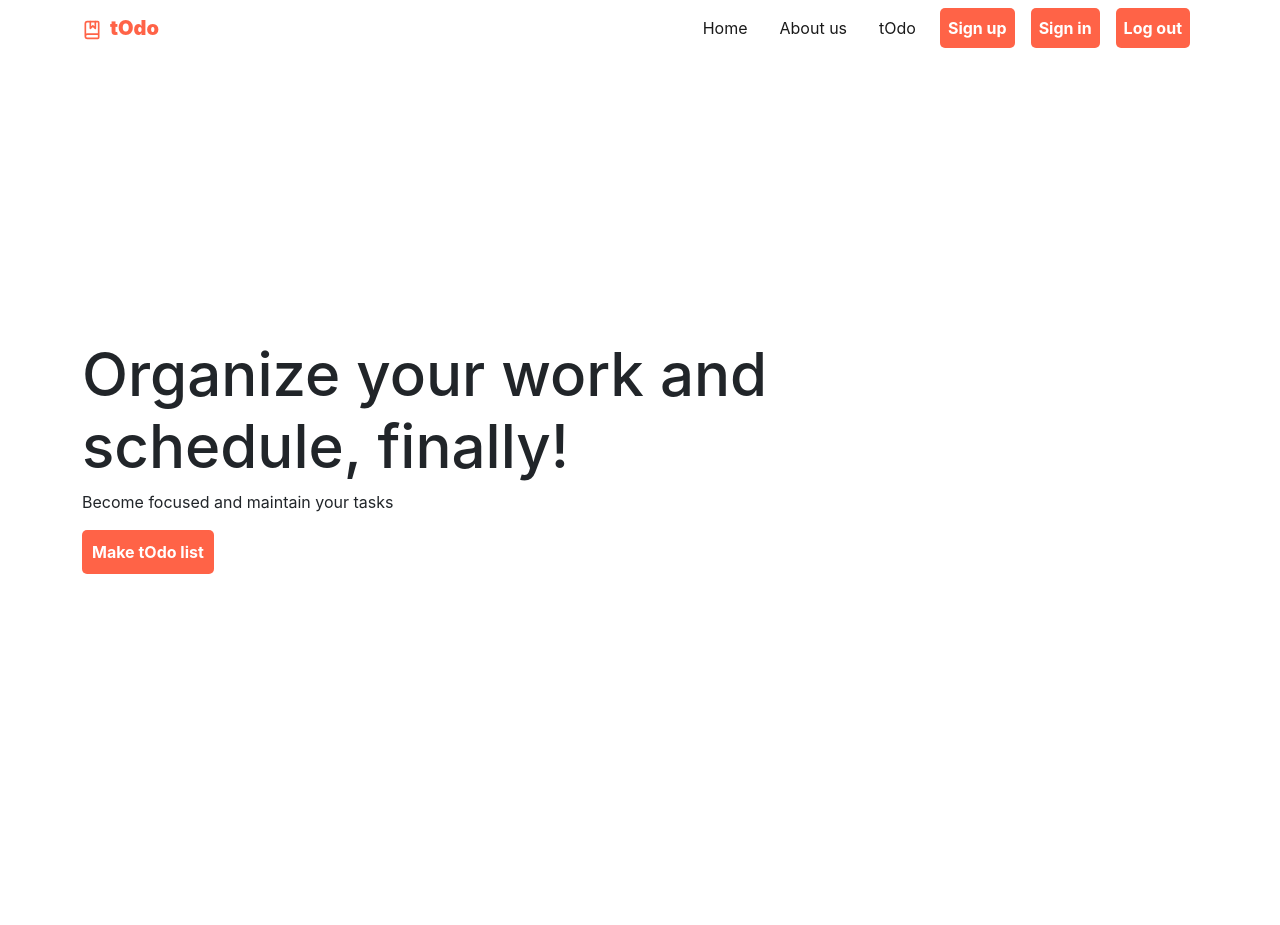
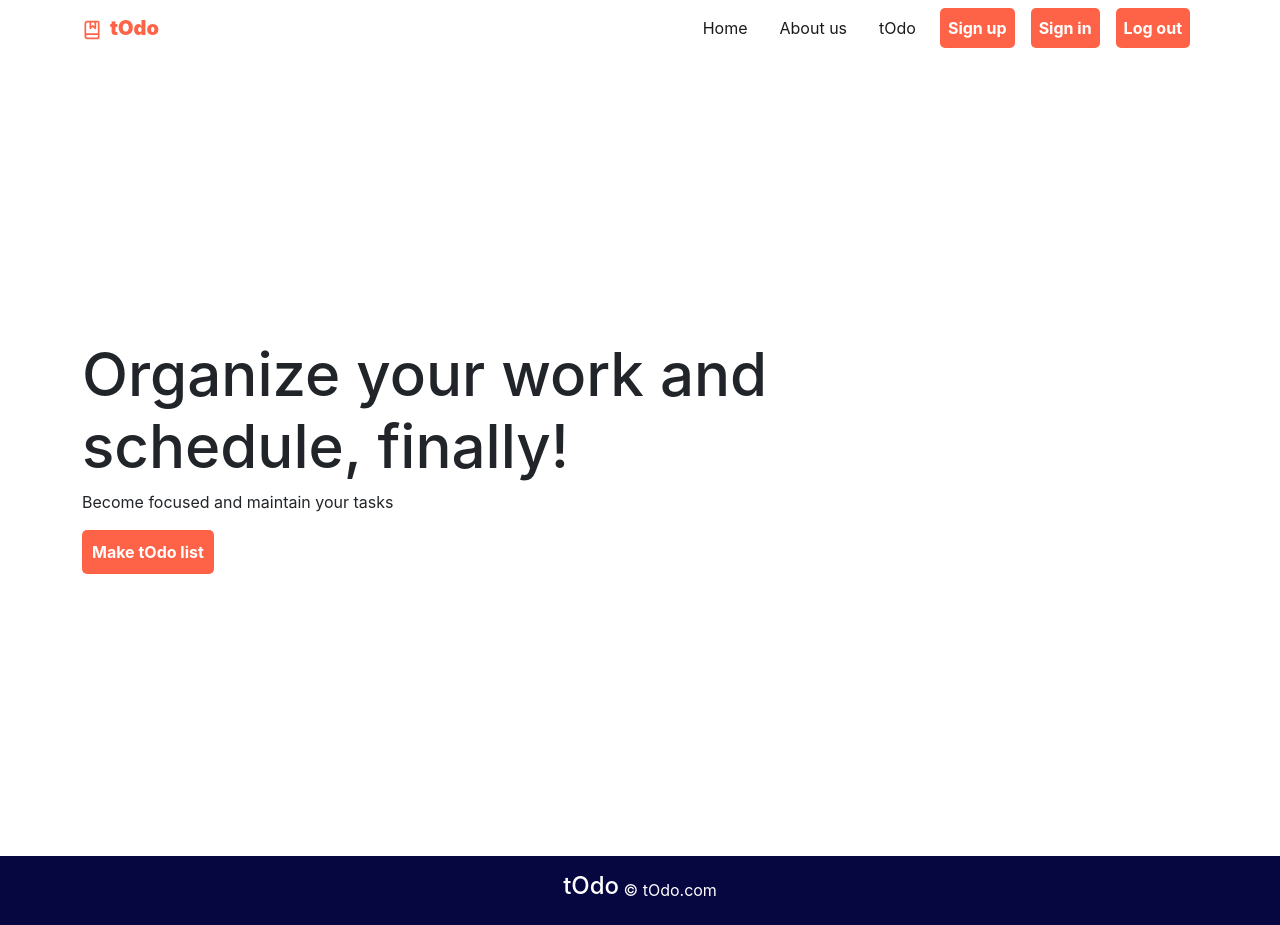
Before and after one commit to Craig-Rosario/ToDoList, a React (Create React App) app in the folder frontend/: page / in a window 1280 px wide. Before the commit the page ends 856 px from the top, so only its background shows below. Built offline with nearby package versions, Linux system fonts and the light colour scheme.

Commit message:
Made footer

```diff
--- a/frontend/src/App.js
+++ b/frontend/src/App.js
@@ -1,11 +1,13 @@
 import React from 'react'
 import Navbar from './components/navbar/Navbar.jsx'
 import Home from './components/home/Home.jsx'
+import Footer from './components/footer/Footer.jsx'
 const App = () => {
   return (
     <div>
       <Navbar/>
       <Home/>
+      <Footer/>
     </div>
   )
 }
--- /dev/null
+++ b/frontend/src/components/footer/Footer.css
@@ -0,0 +1,3 @@
+.footer{
+    background-color: rgb(6, 6, 65);
+}
--- /dev/null
+++ b/frontend/src/components/footer/Footer.jsx
@@ -0,0 +1,11 @@
+import React from 'react'
+import './Footer.css'
+const Footer = () => {
+  return (
+    <div className='footer container-fluid p-3 d-flex justify-content-center align-items-center text-white'>
+      <h4>tOdo</h4>&nbsp;<p className="m-0">&copy; tOdo.com</p>
+    </div>
+  )
+}
+
+export default Footer
```
